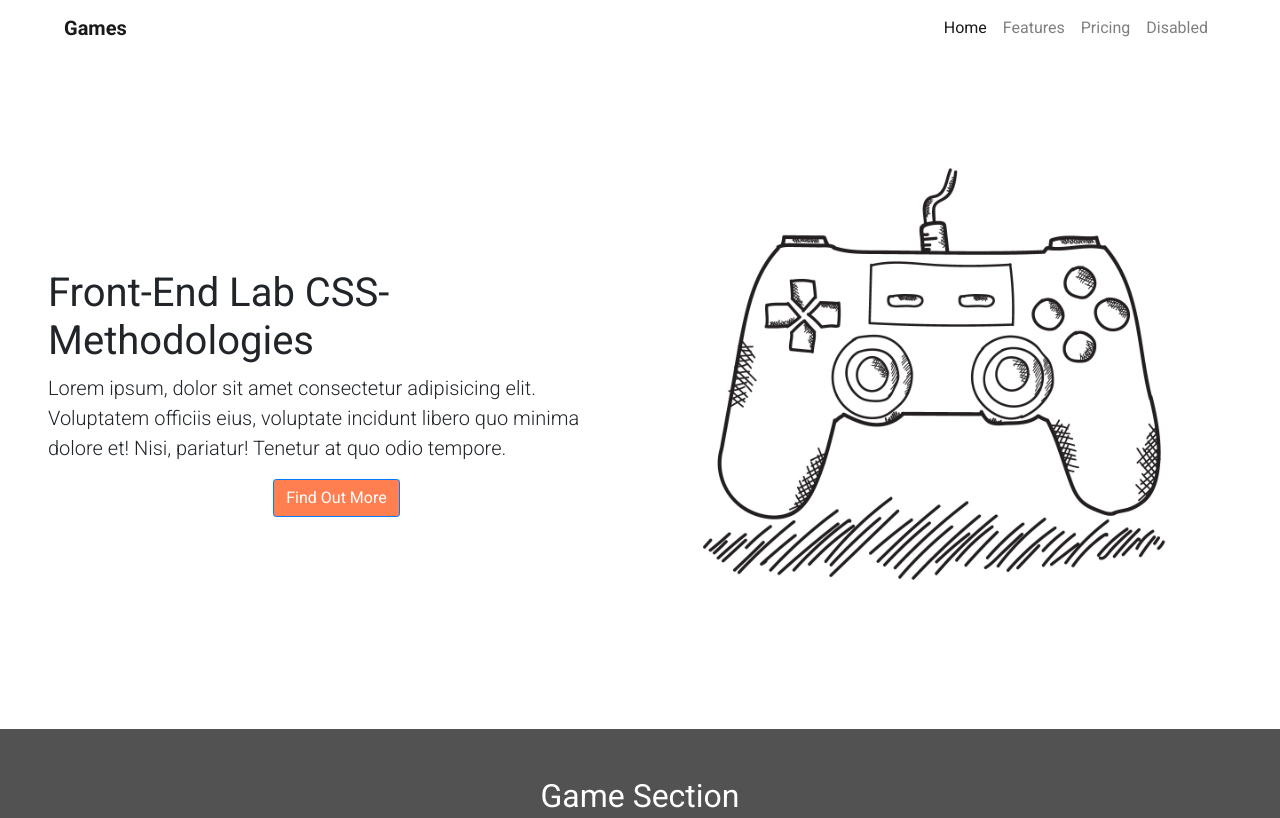
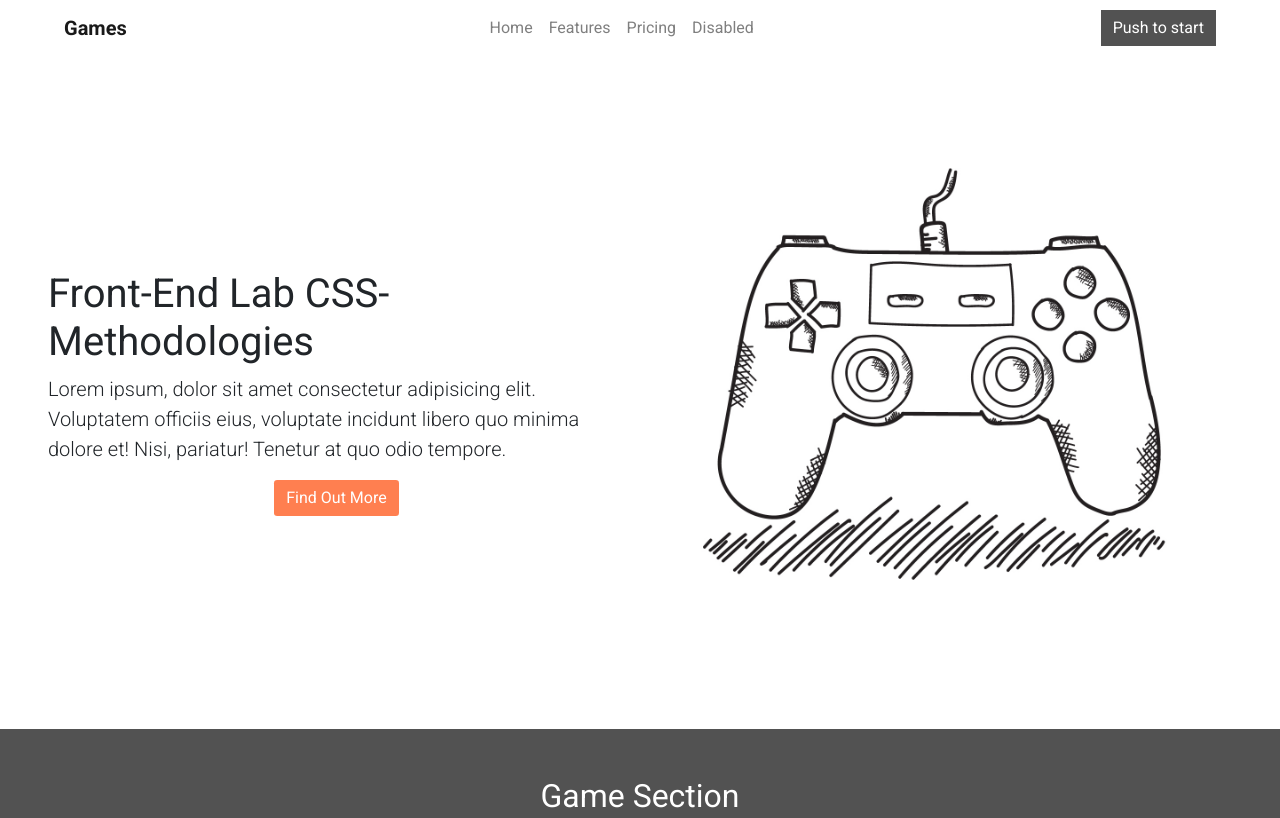
Before and after one commit to ko-bro/homeworks, a plain HTML site: page FL15_HW6/homework/index.html in a window 1280 px wide. Shown: the top 818 px of the page. Drawn offline with nearby package versions, Linux system fonts and the light colour scheme.

Commit message:
desktop version navbar fix

```diff
--- a/FL15_HW6/homework/css/style.css
+++ b/FL15_HW6/homework/css/style.css
@@ -3,7 +3,8 @@ body {
 }
 
 .games,
-.footer {
+.footer,
+.btn-nav {
     background-color: #525252;
 }
 
@@ -14,3 +15,7 @@ body {
 .btn-color:hover {
     background-color: lightcoral;
 }
+
+.btn-nav:hover {
+    background-color: #363636;
+}
--- a/FL15_HW6/homework/index.html
+++ b/FL15_HW6/homework/index.html
@@ -5,20 +5,20 @@
         <meta http-equiv="X-UA-Compatible" content="IE=edge">
         <meta name="viewport" content="width=device-width, initial-scale=1, shrink-to-fit=no">
         <link rel="stylesheet" href="https://cdn.jsdelivr.net/npm/bootstrap@4.6.0/dist/css/bootstrap.min.css" integrity="sha384-B0vP5xmATw1+K9KRQjQERJvTumQW0nPEzvF6L/Z6nronJ3oUOFUFpCjEUQouq2+l" crossorigin="anonymous">
-        <title>Games</title>
+        <title>Bootstrap practice</title>
         <link rel="stylesheet" href="./css/style.css">
         <link href="https://fonts.googleapis.com/css2?family=Roboto:wght@300;400;700&display=swap" rel="stylesheet">
     </head>
     <body>
         <header class="header">
-            <nav class="navbar navbar-expand-md mx-lg-center navbar-light bg-white">
+            <nav class="navbar navbar-expand-lg navbar-light bg-white">
                 <div class="container-fluid px-md-5">
                     <a class="navbar-brand font-weight-bold" href="#">Games</a>
                     <button class="navbar-toggler" type="button" data-toggle="collapse" data-target="#navbarResponsive">
                         <span class="navbar-toggler-icon"></span>
                     </button>
-                    <div class="collapse navbar-collapse" id="navbarResponsive">
-                        <ul class="navbar-nav ml-auto">
+                    <div class="collapse navbar-collapse justify-content-lg-center" id="navbarResponsive">
+                        <ul class="navbar-nav ml-md-auto>
                             <li class="nav-item active">
                                 <a href="#" class="nav-link">Home</a>
                             </li>
@@ -33,9 +33,9 @@
                             </li>
                         </ul>
                     </div>
+                    <button class="d-none d-lg-block btn btn-primary btn-nav border-0 rounded-0">Push to start</button>
                 </div>
             </nav>
-            <button class="d-none btn btn-primary">Push to start</button>
         </header>
         <main class="main">
             <div class="container-fluid p-5">
@@ -46,7 +46,7 @@
                         <p class="lead">
                             Lorem ipsum, dolor sit amet consectetur adipisicing elit. Voluptatem officiis eius, voluptate incidunt libero quo minima dolore et! Nisi, pariatur! Tenetur at quo odio tempore.
                         </p>
-                        <button class="btn d-md-block btn-primary btn-color text-capitalize rounded-sm">find out more</button>
+                        <button class="btn d-md-block btn-primary btn-color text-capitalize border-0 rounded-sm">find out more</button>
                     </div>
                 </div>
 
@@ -155,7 +155,7 @@
                         <form>
                             <div class="form-group">
                                 <input type="email" class="form-control text-capitalize" placeholder="email address">
-                                <button class="btn-primary btn-block btn-color text-capitalize mt-1 rounded-sm" type="submit">subscribe</button>
+                                <button class="btn-primary btn-block btn-color text-capitalize mt-1 border-0 rounded-sm" type="submit">subscribe</button>
                             </div>
                         </form>
                     </div>
```
